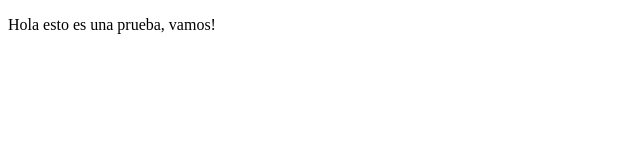
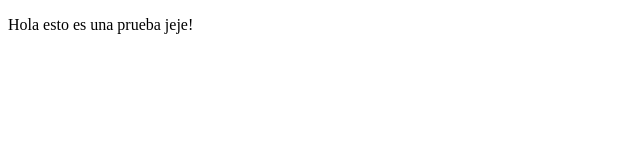
Before and after one commit to JuanDavidRB/proyectoDemoCursoPrework, a plain HTML site: page index.html in a window 1280 px wide. Shown: the full height of the page, 0-640 px from the left. Drawn offline with Linux system fonts and the light colour scheme.

Commit message:
cambiaos agregamos texto

```diff
--- a/index.html
+++ b/index.html
@@ -8,7 +8,7 @@
 </head>
 <body>
     <p>
-        Hola esto es una prueba, vamos!
+        Hola esto es una prueba jeje!
     </p>
 </body>
 </html>
```
